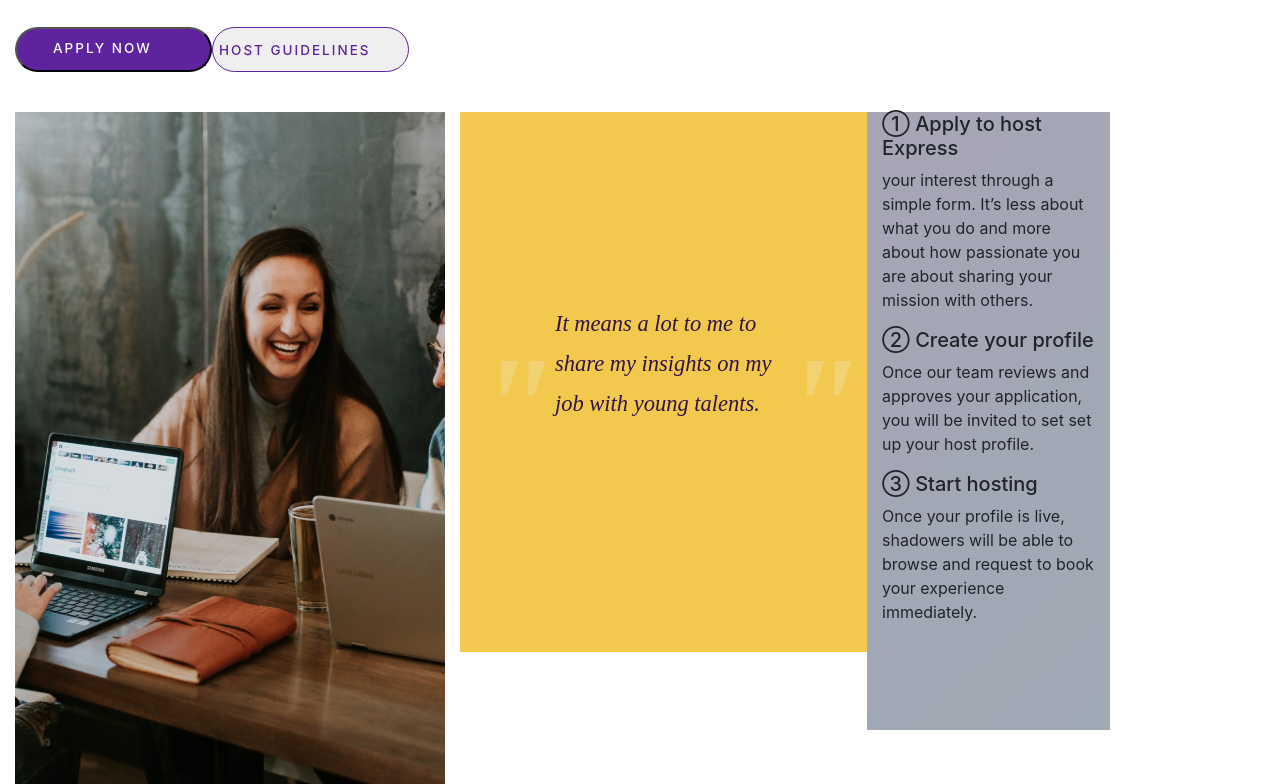
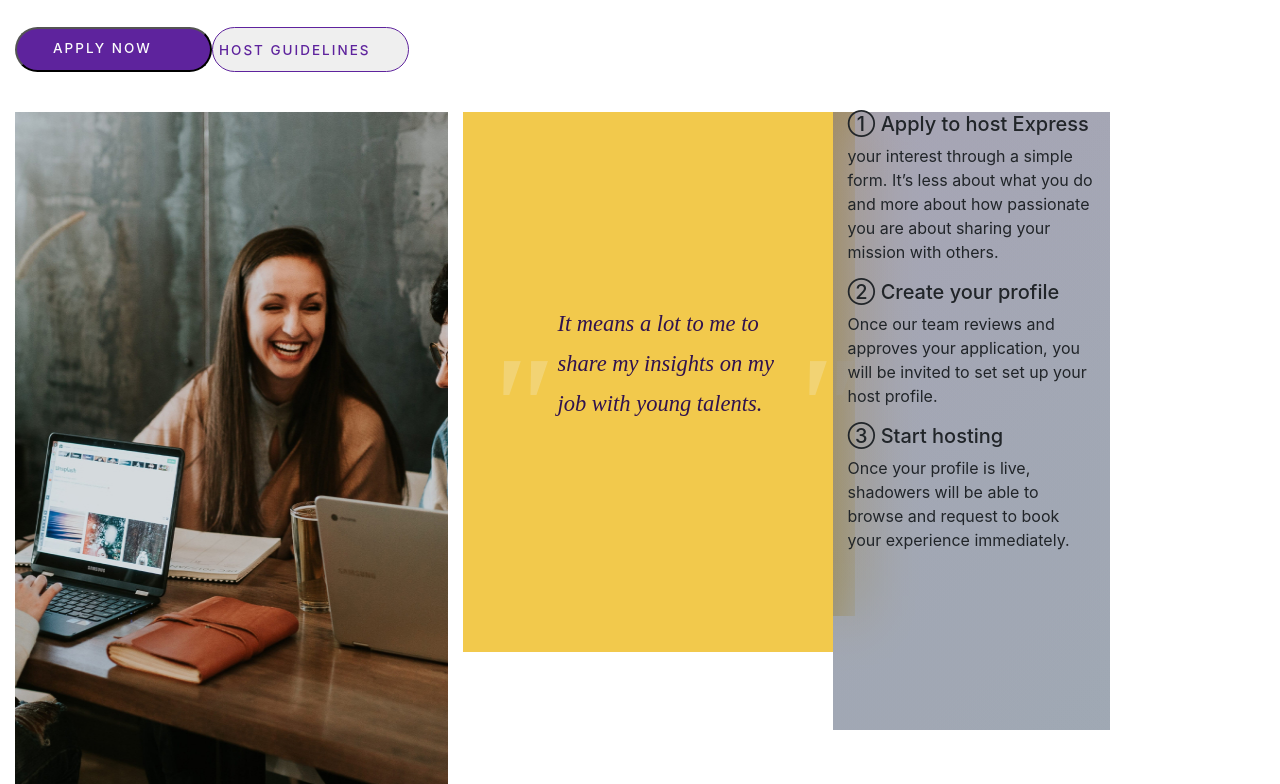
Before and after one commit to yoloventure/frontend, a React (Create React App) app: page / in a window 1280 px wide. Shown: the part 1416-2200 px from the top of the page. Built offline with nearby package versions, Linux system fonts and the light colour scheme.

Commit message:
app and some hostExp

```diff
--- a/src/hostExperience/hostExperience.js
+++ b/src/hostExperience/hostExperience.js
@@ -95,18 +95,18 @@ class hostExperience extends React.Component {
           </div>
           <div className="container-md row">
             <img
-              className="woman-smiling col align-items-center"
+              className="woman-smiling col-sm-5 align-items-center"
               src={woman}
               alt="photo of a smiling woman"
             />
-            <div className="quote1 col align-items-start">
+            <div className="quote1 col-sm-4 align-items-start">
               <div className="quote1Inside">
                 <span className="begQuote">"</span>It means a lot to me to share
                 my insights on my job with young talents.{" "}
                 <span className="endQuote">"</span>
               </div>
             </div>
-            <figure className="fig20 col align-items-end">
+            <figure className="fig20 col-3">
               <h5>① Apply to host Express</h5>
               <p>
                 your interest through a simple form. It’s less about what you do
```
